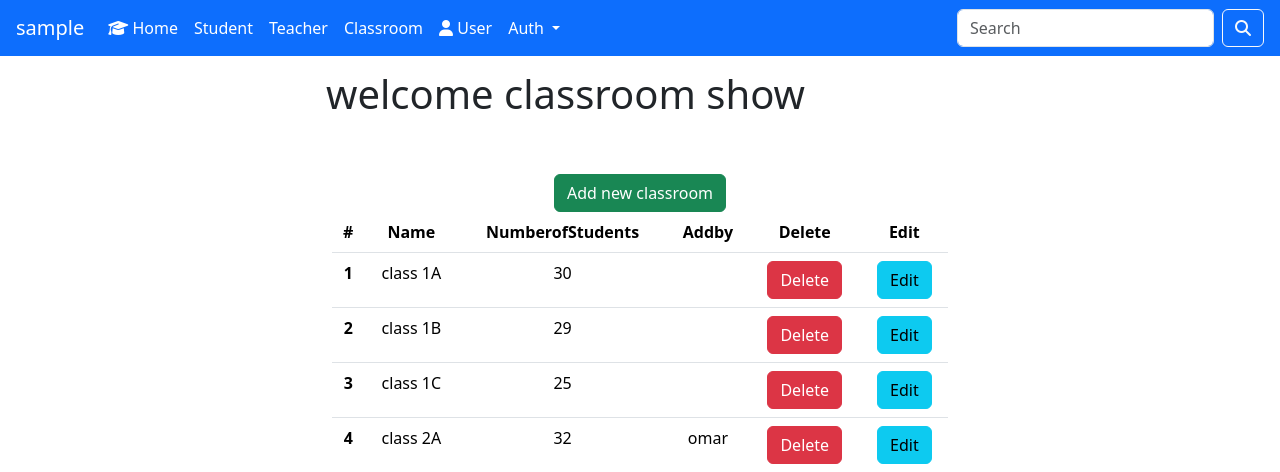
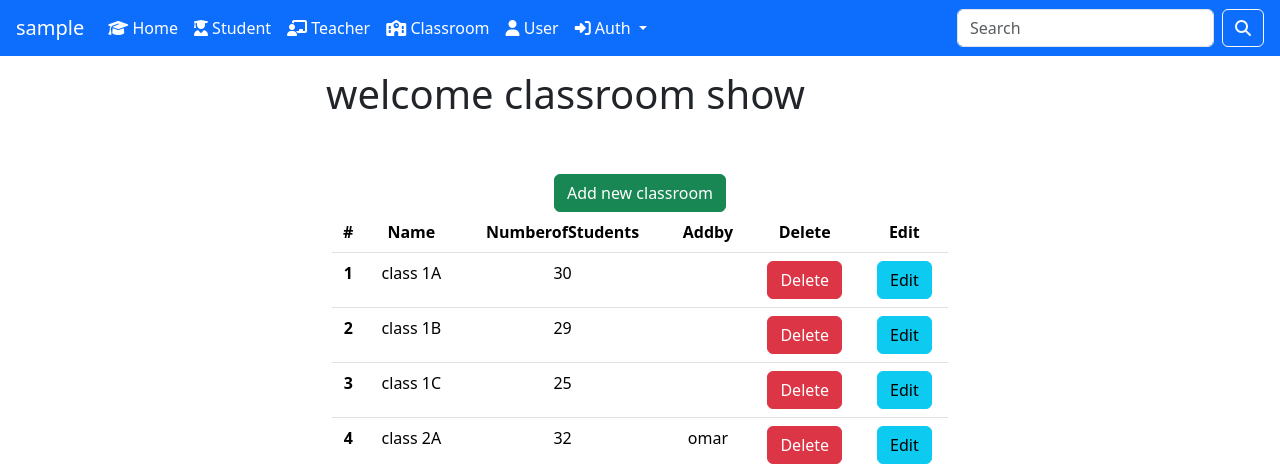
Before and after one commit to salmatarek55/school_system, a PHP site: page /classroom/index.php in a window 1280 px wide. Shown: the top 472 px of the page. Run offline with PHP 8.4, Linux system fonts and the light colour scheme; the visitor is signed in with stand-in values (Sample User, id 1); data comes from the database, SQL or seed files in the repository.

Commit message:
Update header.php

```diff
--- a/header.php
+++ b/header.php
@@ -21,7 +21,7 @@
 </head>
 
 <body>
-     <nav class="navbar navbar-expand-lg bg-primary fixed-top">
+    <nav class="navbar navbar-expand-lg bg-primary fixed-top">
         <div class="w-100 d-flex justify-content-between align-items-center px-3">
             <a class="navbar-brand text-white" href="/school_system">
                 <?php print isset($_SESSION['username']) ? $_SESSION['username'] : "school system" ?>
@@ -32,45 +32,63 @@
 
             <div class="collapse navbar-collapse" id="navbarSupportedContent">
                 <ul class="navbar-nav me-auto mb-2 mb-lg-0">
+
+                    <!-- Home -->
                     <li class="nav-item">
                         <a class="nav-link text-white" aria-current="page" href="/school_system">
                             <i class="fa-solid fa-graduation-cap"></i> Home
                         </a>
                     </li>
 
+                    <!-- Links only when logged in -->
                     <?php if(isset($_SESSION['username'])) { ?>
                         <li class="nav-item">
-                            <a class="nav-link text-white" href="/school_system/student">Student</a>
+                            <a class="nav-link text-white" href="/school_system/student">
+                                <i class="fa-solid fa-user-graduate"></i> Student
+                            </a>
                         </li>
                         <li class="nav-item">
-                            <a class="nav-link text-white" href="/school_system/teacher">Teacher</a>
+                            <a class="nav-link text-white" href="/school_system/teacher">
+                                <i class="fa-solid fa-chalkboard-user"></i> Teacher
+                            </a>
                         </li>
                         <li class="nav-item">
-                            <a class="nav-link text-white" href="/school_system/classroom">Classroom</a>
+                            <a class="nav-link text-white" href="/school_system/classroom">
+                                <i class="fa-solid fa-school"></i> Classroom
+                            </a>
                         </li>
                     <?php } ?>
 
+                    <!-- User link -->
                     <li class="nav-item">
-                        <a class="nav-link text-white" href="/school_system/users/login.php">
-                            <i class="fa-solid fa-user"></i> User
-                        </a>
+                        <?php if(isset($_SESSION['username'])) { ?>
+                            <a class="nav-link text-white" href="/school_system/users/index.php">
+                                <i class="fa-solid fa-user"></i> User
+                            </a>
+                        <?php } else { ?>
+                            <a class="nav-link text-white" href="/school_system/users/login.php">
+                                <i class="fa-solid fa-user"></i> User
+                            </a>
+                        <?php } ?>
                     </li>
 
+                    <!-- Auth dropdown -->
                     <li class="nav-item dropdown">
                         <a class="nav-link dropdown-toggle text-white" href="#" role="button" data-bs-toggle="dropdown">
-                            Auth
+                            <i class="fa-solid fa-right-to-bracket"></i> Auth
                         </a>
                         <ul class="dropdown-menu">
                             <?php if(!isset($_SESSION['username'])) { ?>
-                                <li><a class="dropdown-item" href="/school_system/users/login.php">Login</a></li>
-                                <li><a class="dropdown-item" href="/school_system/users/add.php">Register</a></li>
+                                <li><a class="dropdown-item" href="/school_system/users/login.php"><i class="fa-solid fa-right-to-bracket"></i> Login</a></li>
+                                <li><a class="dropdown-item" href="/school_system/users/add.php"><i class="fa-solid fa-user-plus"></i> Register</a></li>
                             <?php } else { ?>
-                                <li><a class="dropdown-item" href="/school_system/users/logout.php">Logout</a></li>
+                                <li><a class="dropdown-item" href="/school_system/users/logout.php"><i class="fa-solid fa-right-from-bracket"></i> Logout</a></li>
                             <?php } ?>
                         </ul>
                     </li>
                 </ul>
 
+                <!-- Search -->
                 <form class="d-flex" role="search">
                     <input class="form-control me-2" type="search" placeholder="Search" aria-label="Search" />
                     <button class="btn btn-outline-light" type="submit">
```
